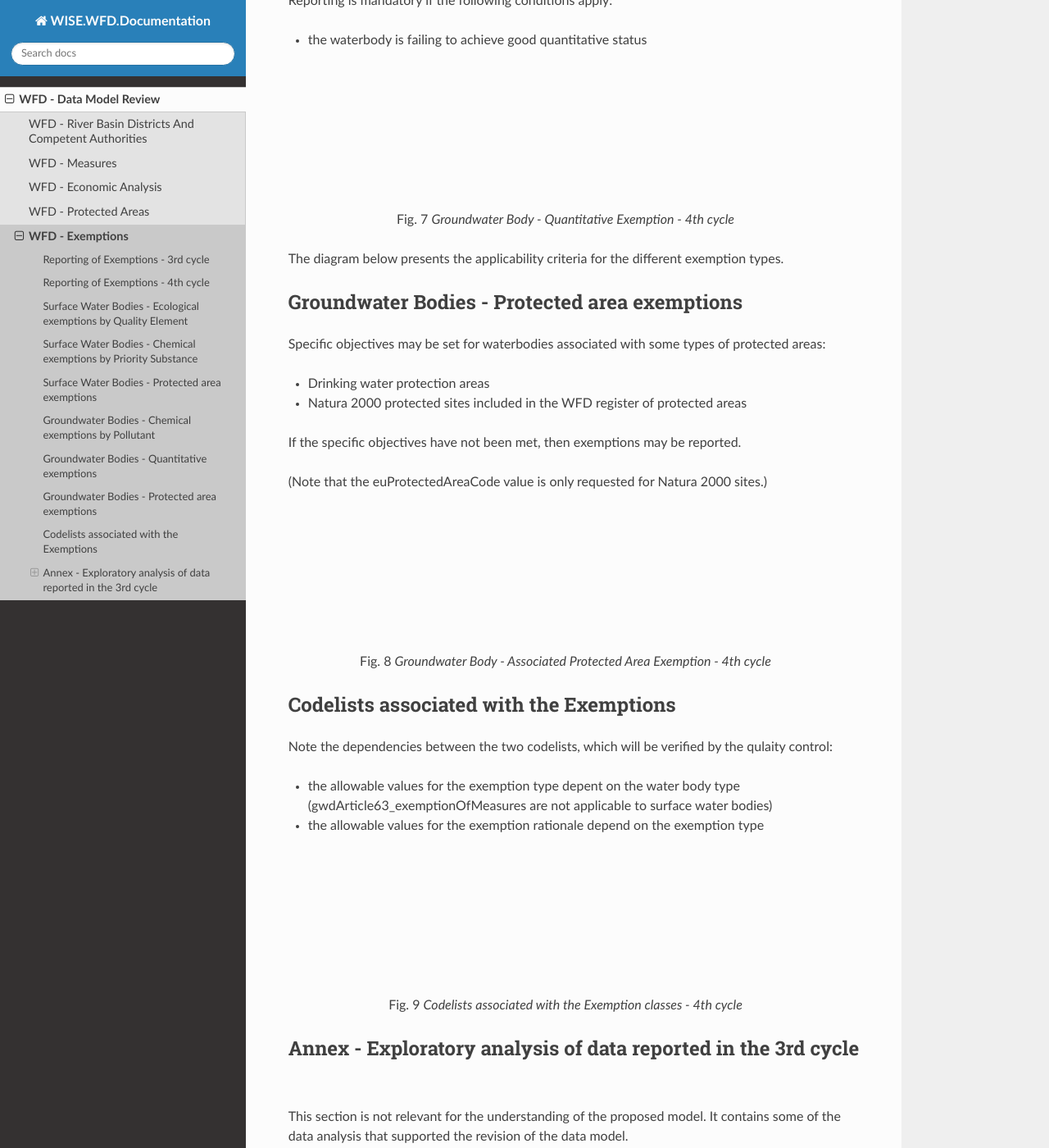
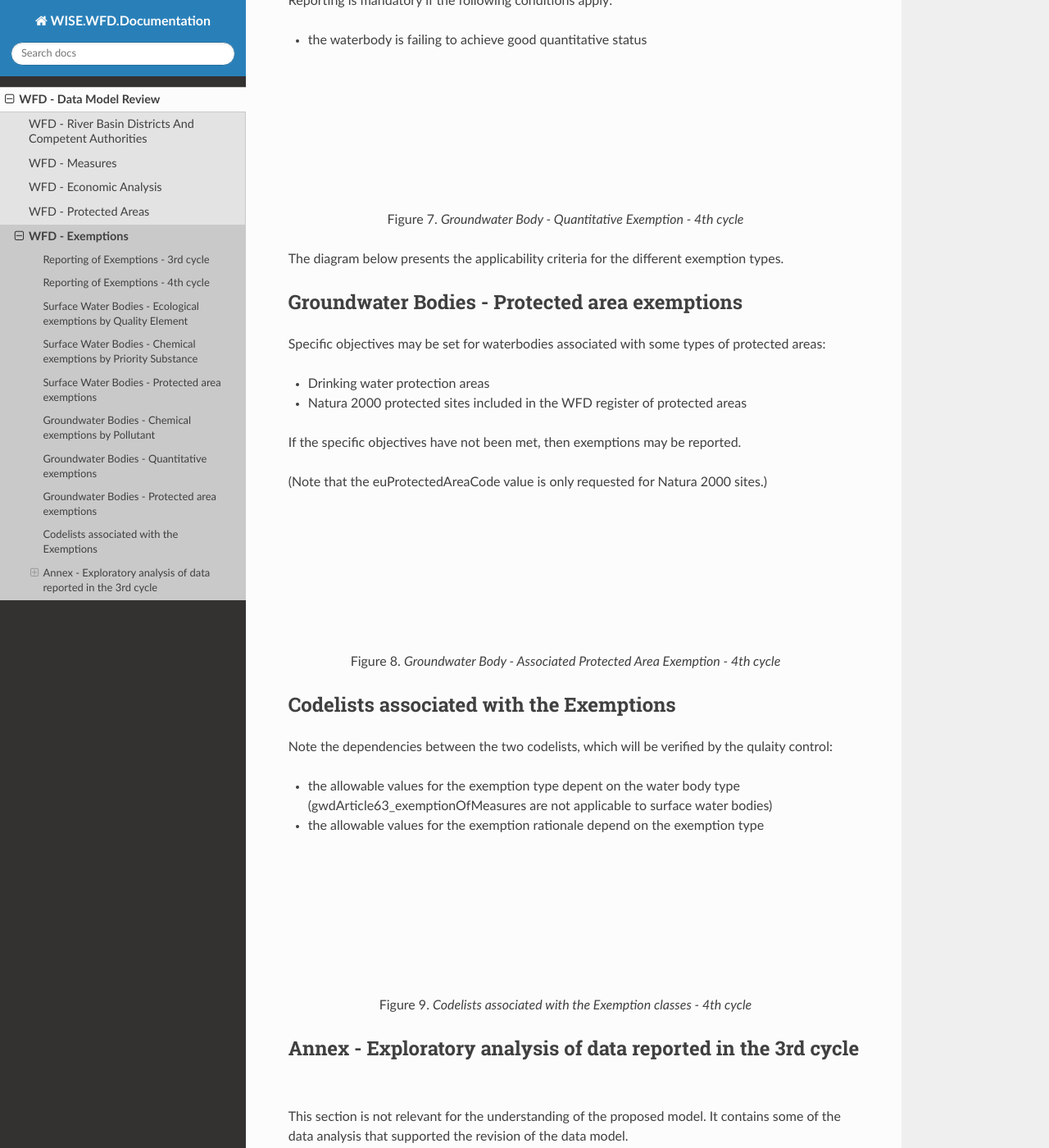
Before and after one commit to eeadata/WISE.WFD.Documentation, a Sphinx documentation site: the page built from docs/DataModelReview/WFDExemptions.md, in a window 1280 px wide and 1400 px high, scrolled down 4080 px. Shown: the whole window at 82% size. Built offline with Sphinx 7.4.7 and the Read the Docs theme 3.1.0, drawn with Linux system fonts in a browser that asks for light colours; formulas are drawn with MathJax 3; some of the changed text lies outside the part shown.

Commit message:
Update to automated figure numbers.

```diff
--- a/docs/conf.py
+++ b/docs/conf.py
@@ -35,7 +35,9 @@ bibtex_bibfiles = ['./_sharedFiles/bibliography.bib']
 templates_path = ['_templates']
 exclude_patterns = ['_build', 'Thumbs.db', '.DS_Store','*.txt']
 numfig = True
-
+numfig_format = {
+    'figure': 'Figure %s. ',
+}
 
 # The name of the Pygments (syntax highlighting) style to use.
 pygments_style = 'sphinx'
```
